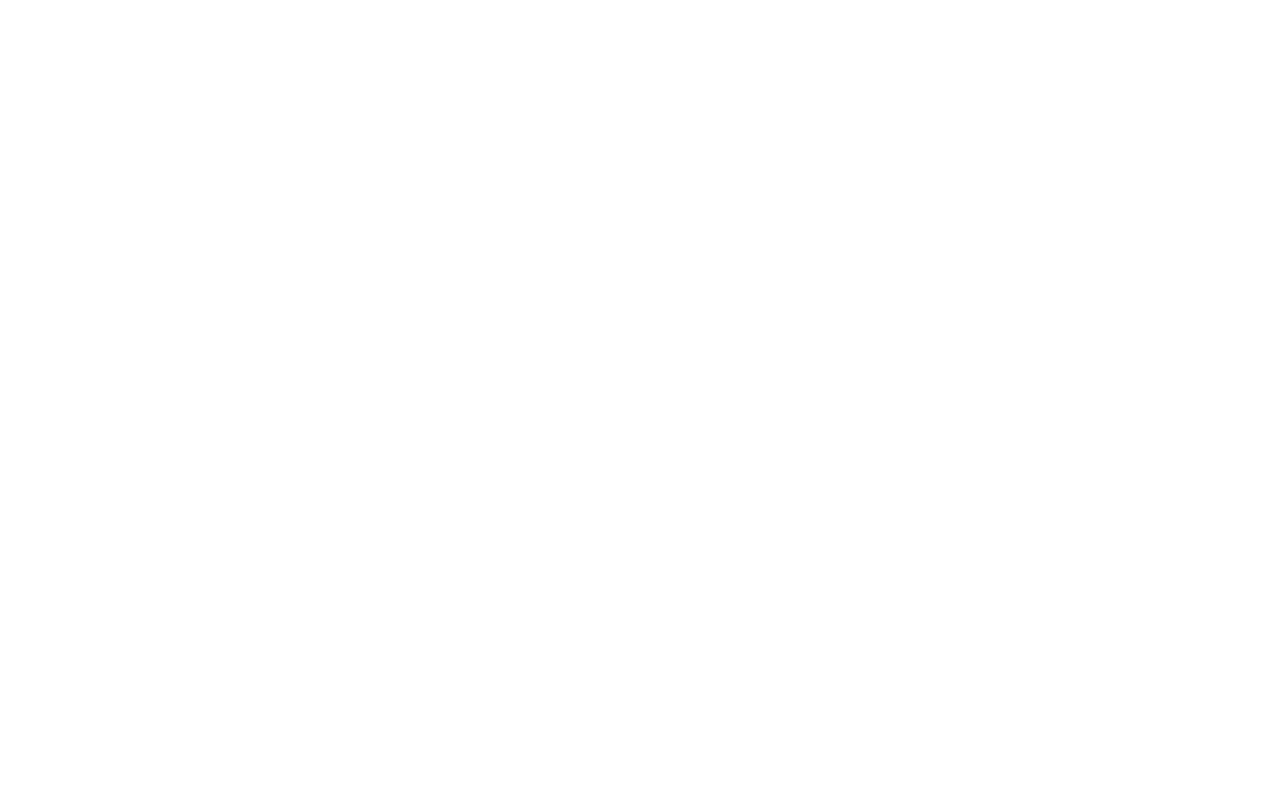
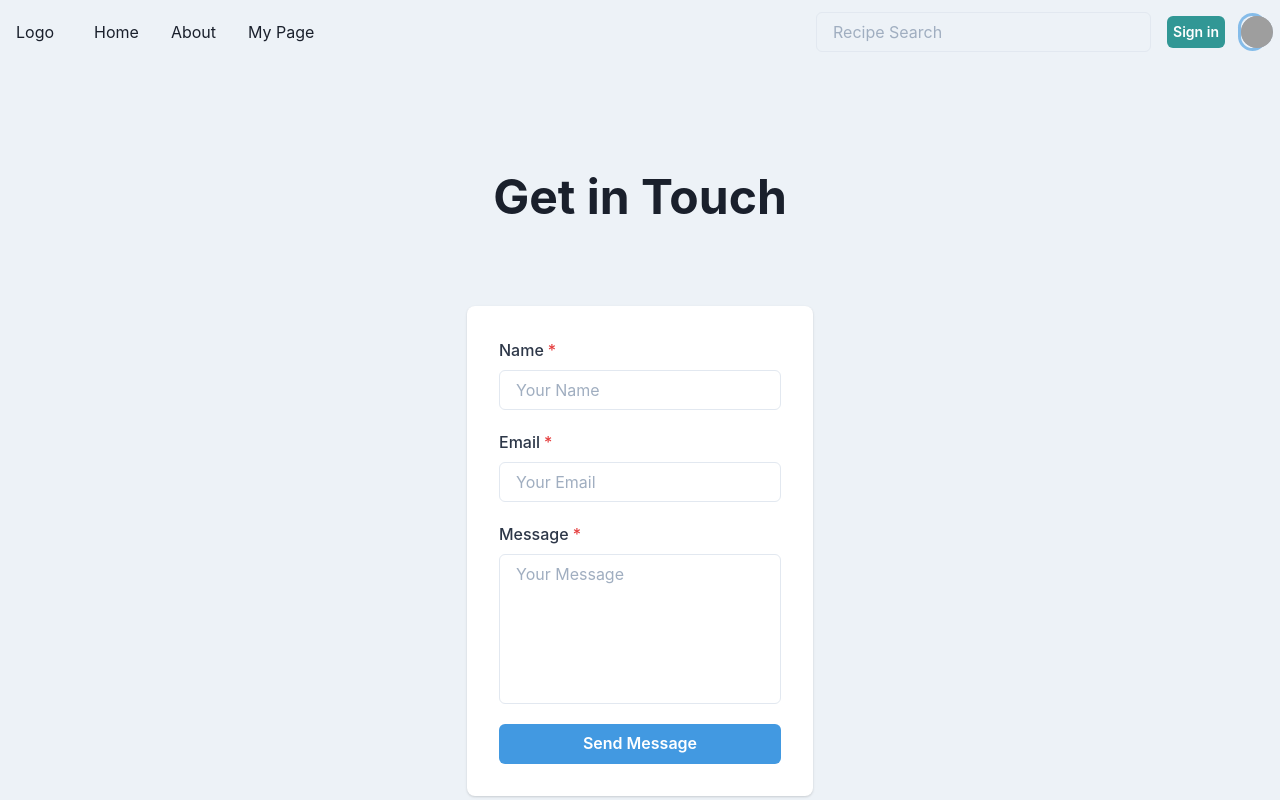
Before and after one commit to ksjefferies/Food-for-Thought, a React (Create React App) app: page /contact in a window 1280 px wide. Before the commit this address had no page. Shown: the top 800 px of the page. Built offline with nearby package versions, Linux system fonts and the light colour scheme; grey boxes are pictures that could not be loaded.

Commit message:
Contact page code writte.

```diff
--- a/src/App.js
+++ b/src/App.js
@@ -8,6 +8,7 @@
 import { Recipe } from './pages/Recipe';
 import { RecipeIdv } from './pages/RecipeIdv';
 import { MyPage } from './pages/MyPage';
+import { Contact } from "./pages/Contact";
 
 function App() {
   const queryClient = new QueryClient()
@@ -21,6 +22,7 @@
             <Route path='/recipe/:id' element={<RecipeIdv />} />
             <Route path='/about' element={<About />} />
             <Route path='/mypage' element={<MyPage />} />
+            <Route path='/contact' element={<Contact />} />
           </Routes>
         </BrowserRouter>
       </QueryClientProvider>
--- a/src/component/pageContainer/footer/Footer.jsx
+++ b/src/component/pageContainer/footer/Footer.jsx
@@ -23,7 +23,7 @@
                     <Link href={'#'}>Home</Link>
                     <Link href={'#'}>About</Link>
                     <Link href={'#'}>My Page</Link>
-                    <Link href={'#'}>Contact</Link>
+                    <Link href={'#'} >Contact</Link>
                 </Stack>
             </Container>
 
--- /dev/null
+++ b/src/pages/Contact.jsx
@@ -0,0 +1,98 @@
+import {
+    Box,
+    Button,
+    Flex,
+    FormControl,
+    FormLabel,
+    Heading,
+    Input,
+    InputGroup,
+    Textarea,
+    useColorModeValue,
+    VStack,
+} from '@chakra-ui/react';
+import React from 'react';
+import PageContainer from '../component/pageContainer/PageContainer';
+
+
+export function Contact() {
+
+    return (
+        <PageContainer>
+
+            <Flex
+                bg={useColorModeValue('gray.100', 'gray.900')}
+                align="center"
+                justify="center"
+                id="contact">
+                <Box
+                    borderRadius="lg"
+                    m={{ base: 5, md: 16, lg: 10 }}
+                    p={{ base: 5, lg: 16 }}>
+                    <Box>
+                        <VStack spacing={{ base: 4, md: 8, lg: 20 }}>
+                            <Heading
+                                fontSize={{
+                                    base: '4xl',
+                                    md: '5xl',
+                                }}>
+                                Get in Touch
+                            </Heading>
+
+                            <Box
+                                bg={useColorModeValue('white', 'gray.700')}
+                                borderRadius="lg"
+                                p={8}
+                                color={useColorModeValue('gray.700', 'whiteAlpha.900')}
+                                shadow="base">
+                                <VStack spacing={5}>
+                                    <FormControl isRequired>
+                                        <FormLabel>Name</FormLabel>
+                                        <InputGroup>
+                                            <Input type="text" name="name" placeholder="Your Name" />
+                                        </InputGroup>
+                                    </FormControl>
+
+                                    <FormControl isRequired>
+                                        <FormLabel>Email</FormLabel>
+
+                                        <InputGroup>
+                                            <Input
+                                                type="email"
+                                                name="email"
+                                                placeholder="Your Email"
+                                            />
+                                        </InputGroup>
+                                    </FormControl>
+
+                                    <FormControl isRequired>
+                                        <FormLabel>Message</FormLabel>
+
+                                        <Textarea
+                                            name="message"
+                                            placeholder="Your Message"
+                                            rows={6}
+                                            resize="none"
+                                        />
+                                    </FormControl>
+
+                                    <Button
+                                        colorScheme="blue"
+                                        bg="blue.400"
+                                        color="white"
+                                        _hover={{
+                                            bg: 'blue.500',
+                                        }}
+                                        isFullWidth>
+                                        Send Message
+                                    </Button>
+                                </VStack>
+                            </Box>
+
+                        </VStack>
+                    </Box>
+                </Box>
+            </Flex>
+        </PageContainer>
+    );
+}
--- a/src/pages/RecipeIdv.jsx
+++ b/src/pages/RecipeIdv.jsx
@@ -1,7 +1,7 @@
-
 import PageContainer from "../component/pageContainer/PageContainer";
 import { useParams } from "react-router";
 import { useQuery } from "react-query";
+// import CommentSection from "../component/comments"
 
 export function RecipeIdv() {
     const { id } = useParams();
```
